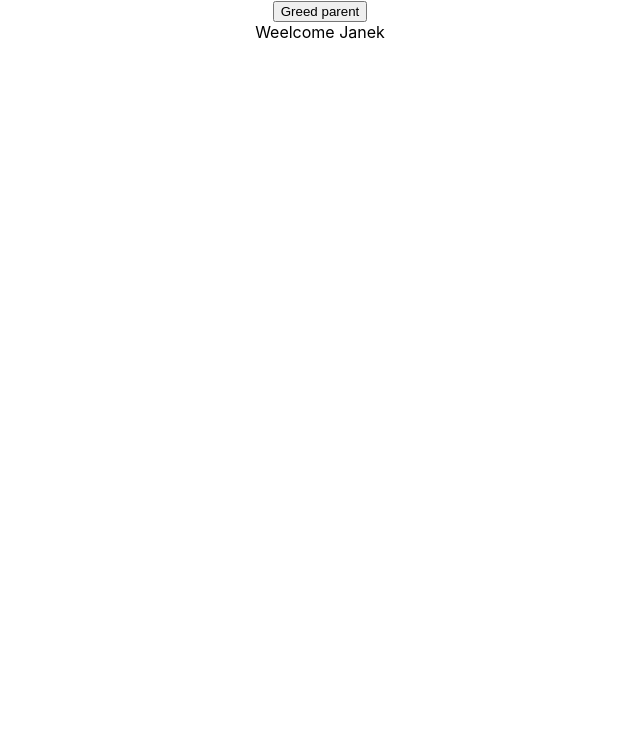
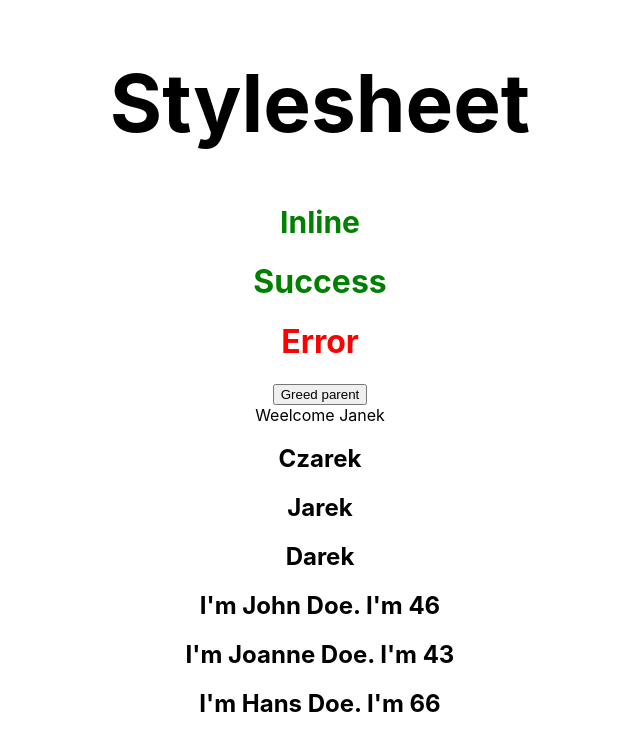
Before and after one commit to JanekJaniak/HelloReact, a React (Create React App) app: page / in a window 1280 px wide. Shown: the top 750 px of the page, without its empty margins (320-960 px from the left). Built offline with nearby package versions, Linux system fonts and the light colour scheme.

Commit message:
Css basics

```diff
--- a/src/App.js
+++ b/src/App.js
@@ -12,11 +12,22 @@
 // import EventBind from './components/eventBind.js'
 import ParentComponent from './components/parrentComponent.js'
 import UserGreeting from './components/userGreeting.js'
-
+import NameList from './components/nameList.js'
+import PersonsList from './components/personsList.js'
+import Stylesheet from './components/stylesheet.js'
+import Inline from './components/inline.js'
+import './appStyles.css'
+import styles from './appStyles.module.css'
 class App extends Component {
   render() {
     return (
       <div className="App">
+        {/* Styling stylesheet*/}
+        <Stylesheet primary= {false}/>
+        {/* Inline stylig */}
+        <Inline />
+        <h1 className={styles.success}>Success</h1>
+        <h1 className='error'>Error</h1>
         {/* <Hello name="Czarek">
           <p>Children props</p>
         </Hello>
@@ -34,6 +45,10 @@
         <ParentComponent />
         {/* Conditional rendering */}
         <UserGreeting />
+        {/* List Rendering */}
+        <NameList />
+        {/* List rendering refactor */}
+        <PersonsList />
       </div>
     );
   }
--- /dev/null
+++ b/src/appStyles.css
@@ -0,0 +1,3 @@
+.error {
+  color:red;
+}
--- /dev/null
+++ b/src/appStyles.module.css
@@ -0,0 +1,3 @@
+.success {
+  color: green;
+}
--- /dev/null
+++ b/src/components/inline.js
@@ -0,0 +1,16 @@
+import React from 'react'
+
+const heading = {
+  fontSize: '30px',
+  color: 'green'
+}
+
+function Inline() {
+  return (
+    <div>
+      <h1 style={ heading }>Inline</h1>
+    </div>
+  )
+}
+
+export default Inline
--- /dev/null
+++ b/src/components/myStyles.css
@@ -0,0 +1,7 @@
+.primary {
+  color: red;
+}
+
+.font-xl {
+  font-size: 80px;
+}
--- /dev/null
+++ b/src/components/nameList.js
@@ -0,0 +1,13 @@
+import React from 'react'
+
+function NameList() {
+
+  const names = ['Czarek', 'Jarek', 'Darek']
+
+  // Don't use index as key
+  const nameList = names.map((name,index) => <h2 key={ index }> {name} </h2>)
+
+  return <div>{ nameList }</div>
+}
+
+export default NameList
--- /dev/null
+++ b/src/components/person.js
@@ -0,0 +1,13 @@
+import React from 'react'
+
+function Person({ person }) {
+  return (
+    <div>
+      <h2>
+        I'm { person.firstName } { person.lastName }. I'm { person.age }
+      </h2>
+    </div>
+  )
+}
+
+export default Person
--- /dev/null
+++ b/src/components/personsList.js
@@ -0,0 +1,18 @@
+import React from 'react'
+
+import Person from './person.js'
+
+function PersonsList() {
+
+  const persons = [
+    { id:1, firstName:"John", lastName:"Doe", age:46 },
+    { id:2, firstName:"Joanne", lastName:"Doe", age:43 },
+    { id:3, firstName:"Hans", lastName:"Doe", age:66 }
+  ]
+
+  const personList = persons.map( person => <Person key={ person.id  } person={ person } />)
+
+  return <div>{ personList }</div>
+}
+
+export default PersonsList
--- /dev/null
+++ b/src/components/stylesheet.js
@@ -0,0 +1,15 @@
+import React from 'react'
+
+import './myStyles.css'
+
+function StyleSheet(props) {
+  let className = props.primary ? 'primary' : ''
+
+  return (
+    <div>
+      <h1 className={`${className} font-xl`}>Stylesheet</h1>
+    </div>
+  )
+}
+
+export default StyleSheet
```
